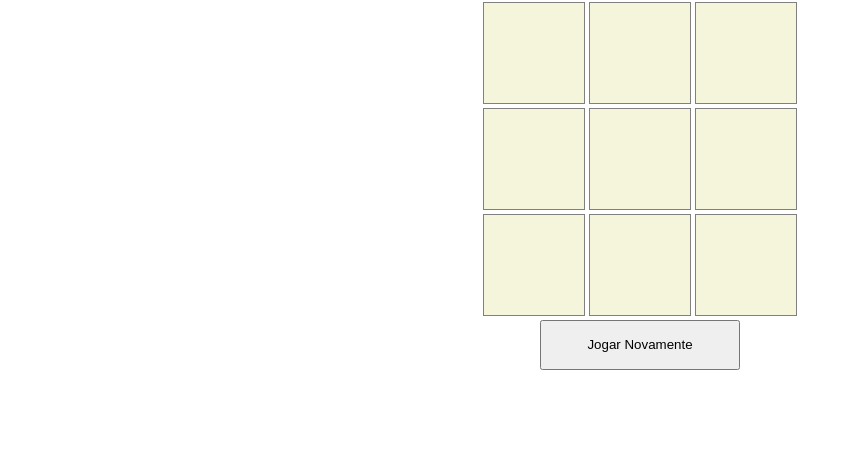
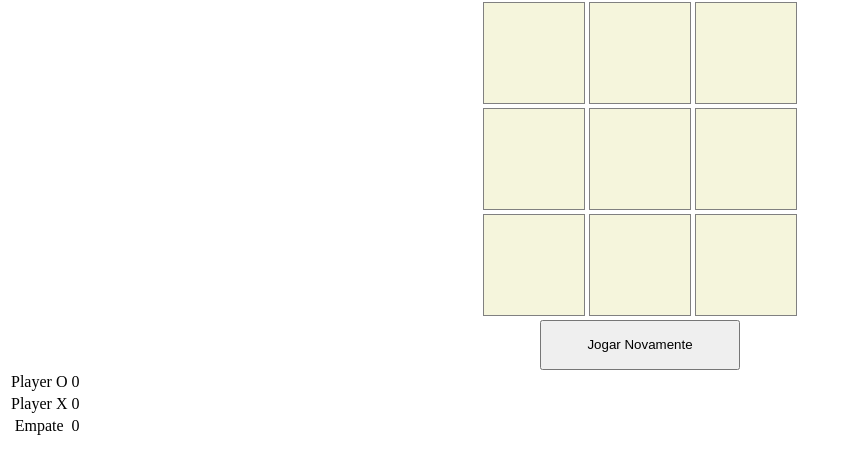
Before and after one commit to GustavoMen/Jogo-da-Velha, a plain HTML site: page index.html in a window 1280 px wide. Shown: the part 78-552 px from the top of the page, without its empty margins (0-849 px from the left). Drawn offline with Linux system fonts and the light colour scheme.

Commit message:
Update index.html

```diff
--- a/index.html
+++ b/index.html
@@ -34,6 +34,21 @@
 
     <input class="btn" type="button" value="Jogar Novamente" onclick="resetGame()">
 
+    <table class="result">
+        <tr>
+            <td>Player O</td>
+            <td class="score">0</td>
+        </tr>
+        <tr>
+            <td>Player X</td>
+            <td class="score">0</td>
+        </tr>
+        <tr>
+            <td>Empate</td>
+            <td class="score">0</td>
+        </tr>
+    </table>
+
 
     <script src="./JS/game.js"></script>
     <script src="./JS/interface.js"></script>
```
